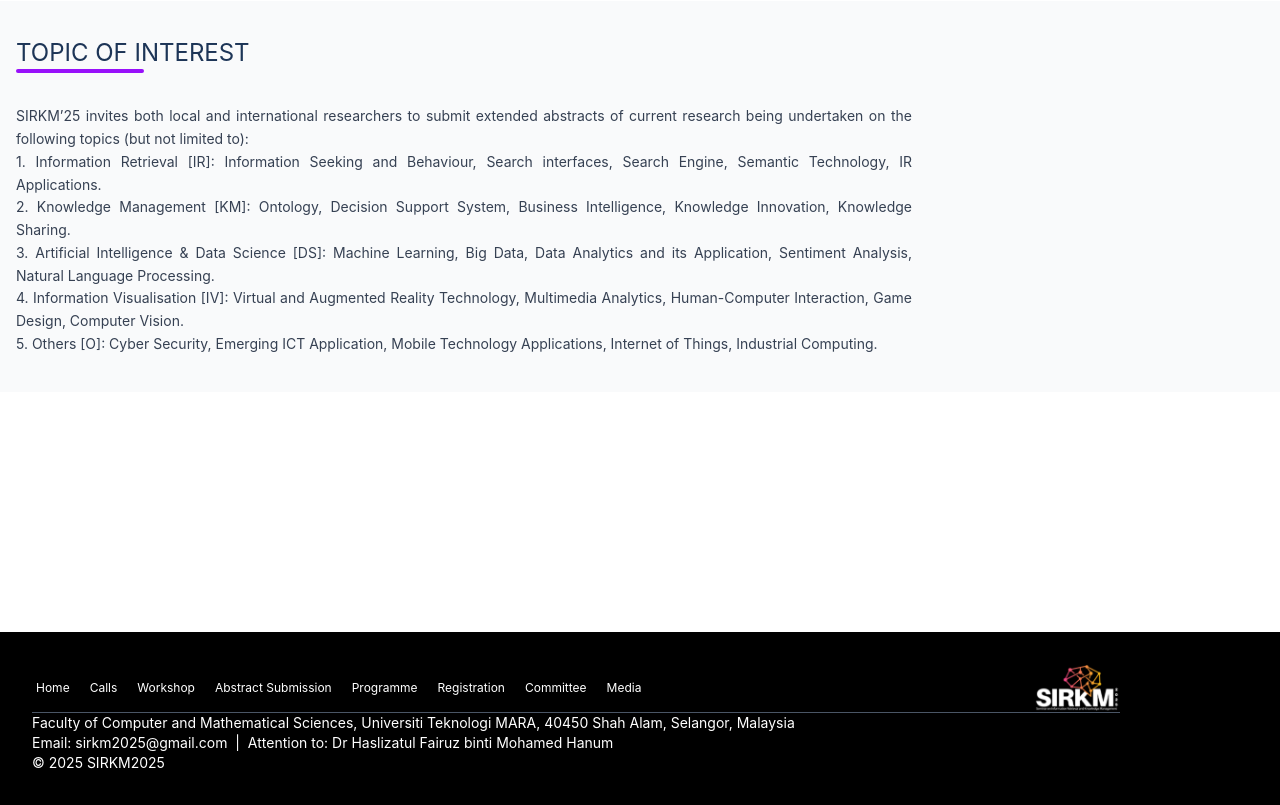
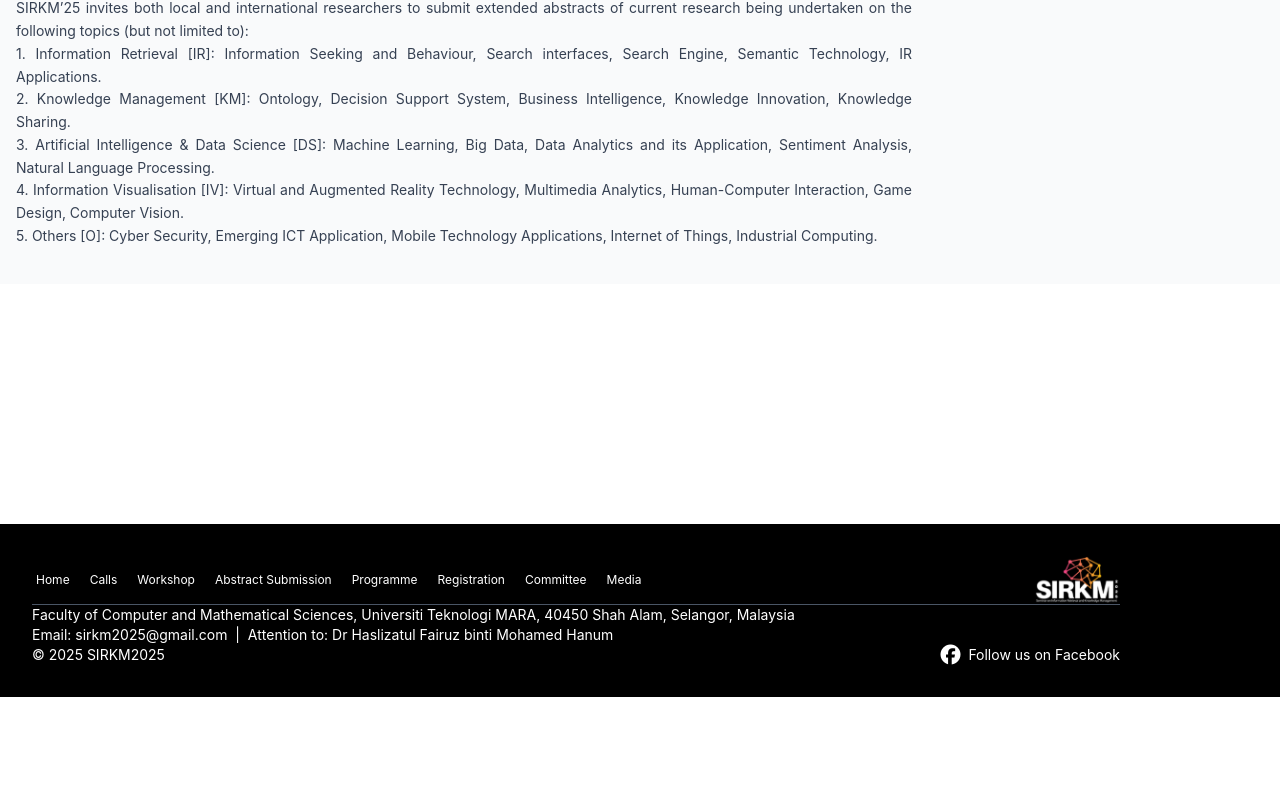
Before and after one commit to zafarshahrin/SIRKM2025, a Vue app: page /#/home in a window 1280 px wide. Shown: the part 1341-2146 px from the top of the page. After the commit the page ends 2038 px from the top, so only its background shows below. Built offline with nearby package versions, Linux system fonts and the light colour scheme.

Commit message:
latest 4200

```diff
--- a/src/components/uicomponents/footer.vue
+++ b/src/components/uicomponents/footer.vue
@@ -53,7 +53,18 @@
           &copy; 2025 SIRKM2025
         </div>
 
-
+        <!-- Social Media -->
+        <div class="flex justify-center md:justify-end gap-4">
+          <a
+            href="https://www.facebook.com/Pecamp.org/"
+            target="_blank"
+            rel="noopener noreferrer"
+            class="hover:text-blue-500 flex items-center gap-2"
+          >
+            <i class="fab fa-facebook text-xl"></i>
+            <span class="text-sm">Follow us on Facebook</span>
+          </a>
+        </div>
       </div>
     </div>
   </footer>
```
Also changed, not shown: src/components/views/home.vue (+6 -5 lines).
